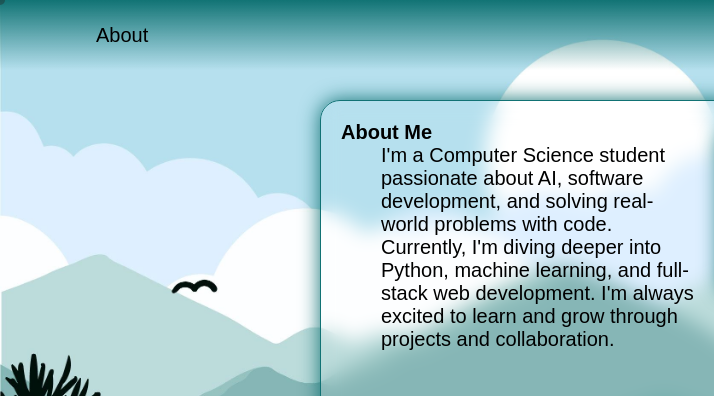
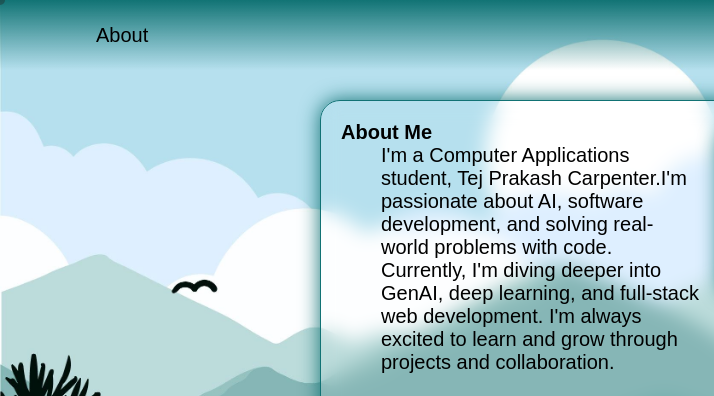
Before and after one commit to tej-carpenter/portfolio, a plain HTML site: page index.html in a window 1280 px wide. Shown: the top 396 px of the page, 0-714 px from the left. Drawn offline with Linux system fonts and the light colour scheme; grey boxes are pictures that could not be loaded.

Commit message:
resolved

```diff
--- a/index.html
+++ b/index.html
@@ -25,9 +25,7 @@
                 <section id="about-me">
                     <h2>About Me</h2>
                     <p>
-                        I'm a Computer Science student passionate about AI, software development, and solving real-world
-                        problems with code. Currently, I'm diving deeper into Python, machine learning, and full-stack web
-                        development. I'm always excited to learn and grow through projects and collaboration.
+                        I'm a Computer Applications student, Tej Prakash Carpenter.I'm passionate about AI, software development, and solving real-world problems with code. Currently, I'm diving deeper into GenAI, deep learning, and full-stack web development. I'm always excited to learn and grow through projects and collaboration.
                     </p>
                 </section>
                 <aside class="about-photo" aria-label="Portfolio owner photo">
```
